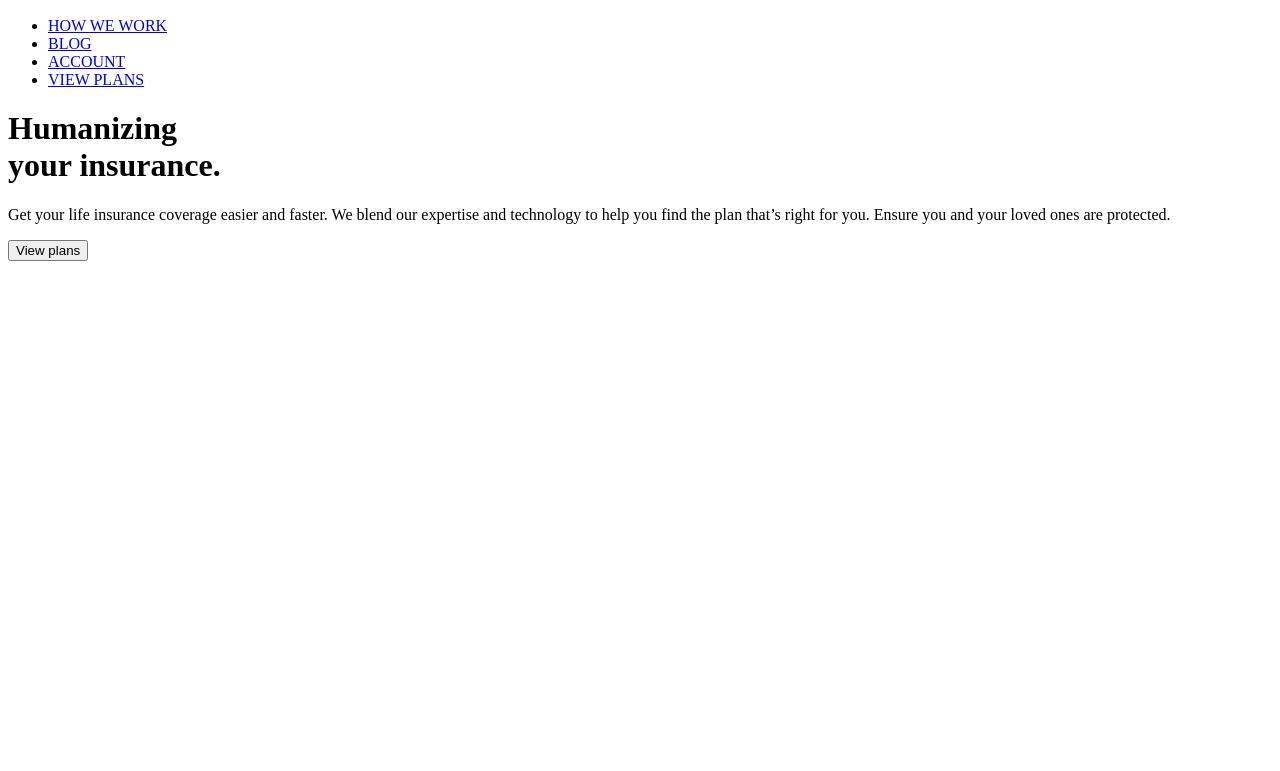
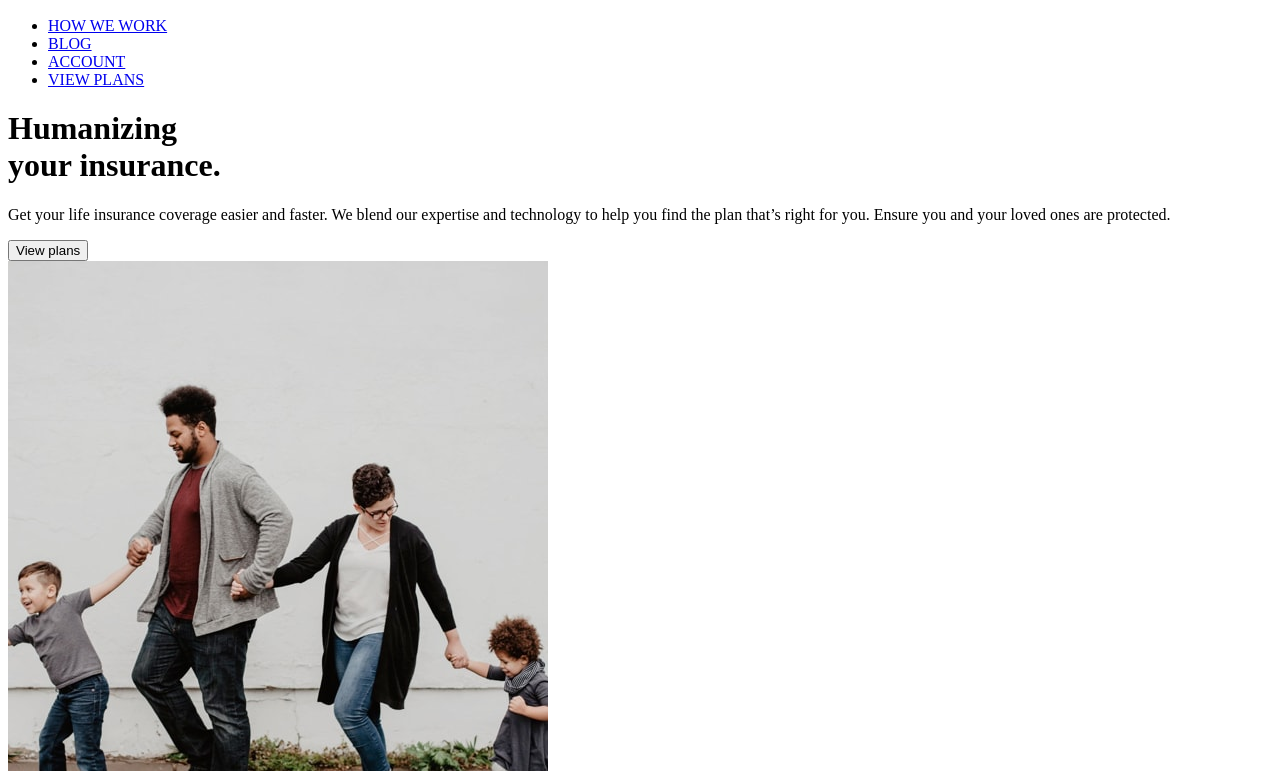
Before and after one commit to scarx2001/insur-landing, a plain HTML site: page insur-landing/index.html in a window 1280 px wide. Shown: the part 29-800 px from the top of the page. Drawn offline with Linux system fonts and the light colour scheme.

Commit message:
header-imf

```diff
--- a/insur-landing/index.html
+++ b/insur-landing/index.html
@@ -45,6 +45,13 @@
 
             <button class="btn btn-gros">View plans</button>
           </div>
+          <div>
+            <img
+              src="./images/image-intro-desktop.jpg"
+              class="mdx"
+              alt="intro"
+            />
+          </div>
         </div>
       </div>
     </header>
```
